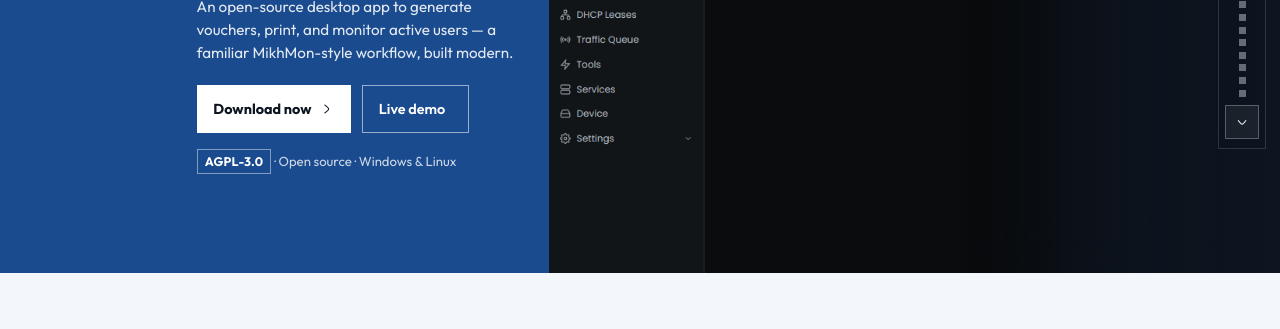
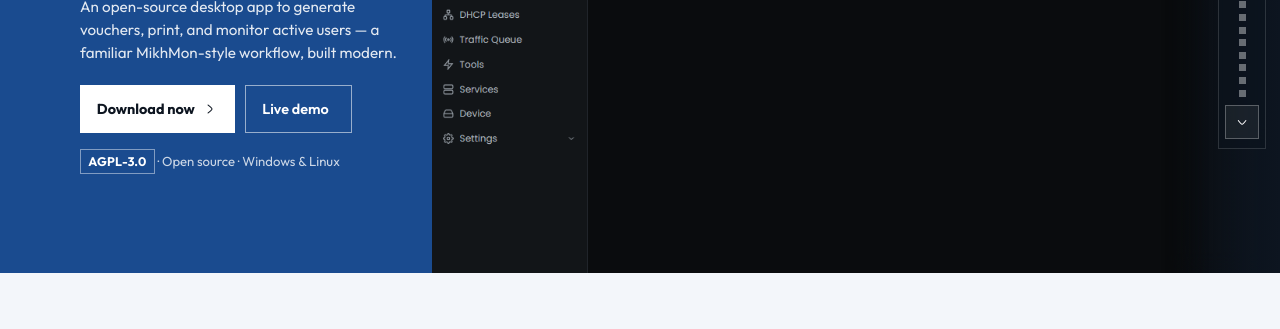
Before and after one commit to nazruldev/mikduck, a plain HTML site: page index.html in a window 1280 px wide. Shown: the part 351-680 px from the top of the page. Drawn offline with Linux system fonts and the light colour scheme; no server answers.

Commit message:
Align jumbotron left with header wrap; narrow right gradient; keep visual full-bleed.
Co-authored-by: Cursor <cursoragent@cursor.com>

```diff
--- a/index.html
+++ b/index.html
@@ -61,7 +61,7 @@
       rel="stylesheet"
     />
     <script src="./theme-boot.js"></script>
-    <link rel="stylesheet" href="./styles.css?v=20260923e" />
+    <link rel="stylesheet" href="./styles.css?v=20260923j" />
 
     <script type="application/ld+json">
 {
@@ -176,6 +176,7 @@
 
     <main id="main">
       <section class="jumbotron" aria-label="mikduck">
+        <div class="jumbotron-gutter" aria-hidden="true"></div>
         <div class="jumbotron-copy">
           <div class="jumbotron-copy-inner">
           <p class="jumbotron-brand">
--- a/styles.css
+++ b/styles.css
@@ -17,6 +17,7 @@
   --font: "Outfit", ui-sans-serif, system-ui, sans-serif;
   --display: "Sora", "Outfit", ui-sans-serif, system-ui, sans-serif;
   --wrap: 1120px;
+  --wrap-pad: 1rem;
   --header-h: 64px;
   --theme-color: #f3f6fa;
 }
@@ -91,8 +92,65 @@ a {
 }
 
 .wrap {
-  width: min(100% - 2rem, var(--wrap));
+  width: min(100% - (var(--wrap-pad) * 2), var(--wrap));
   margin-inline: auto;
+}
+
+/* Jumbotron — left text aligns with header .wrap; right visual full-bleed */
+.jumbotron {
+  display: grid;
+  background: #0d1520;
+  width: 100%;
+  grid-template-columns: var(--wrap-pad) minmax(0, 1fr);
+  grid-template-areas:
+    "gutter copy"
+    "visual visual";
+}
+
+.jumbotron-gutter {
+  grid-area: gutter;
+  background: var(--brand);
+}
+
+.jumbotron-copy {
+  grid-area: copy;
+  display: flex;
+  flex-direction: column;
+  justify-content: center;
+  align-items: flex-start;
+  gap: 0;
+  padding: clamp(1.5rem, 4vw, 2.5rem) var(--wrap-pad) clamp(1.5rem, 4vw, 2.5rem) 0;
+  background: var(--brand);
+  color: #fff;
+  min-height: 0;
+}
+
+.jumbotron-copy-inner {
+  width: 100%;
+  max-width: 22rem;
+  margin-inline: 0;
+}
+
+@media (min-width: 960px) {
+  .jumbotron {
+    /* gutter (= wrap left) | copy | visual → right edge */
+    grid-template-columns:
+      max(var(--wrap-pad), calc((100% - min(100% - (var(--wrap-pad) * 2), var(--wrap))) / 2))
+      minmax(16rem, 22rem)
+      minmax(0, 1fr);
+    grid-template-areas: "gutter copy visual";
+    min-height: 420px;
+    height: min(560px, calc(100svh - var(--header-h) - 1rem));
+    max-height: calc(100svh - var(--header-h) - 0.5rem);
+  }
+
+  .jumbotron-copy {
+    padding: clamp(1.75rem, 3.5vh, 2.75rem) 1.25rem clamp(1.75rem, 3.5vh, 2.75rem) 0;
+  }
+
+  .jumbotron-copy-inner {
+    max-width: min(100%, 22rem);
+  }
 }
 
 /* Header */
@@ -818,58 +876,7 @@ img.dl-os-icon {
   height: 100%;
 }
 
-/* Jumbotron — text ~40%, visual peeks (no oversized dark card) */
-.jumbotron {
-  display: grid;
-  background: #0d1520;
-  width: 100%;
-}
-
-@media (min-width: 960px) {
-  .jumbotron {
-    grid-template-columns: minmax(260px, 0.95fr) minmax(0, 1.25fr);
-    min-height: 420px;
-    height: min(560px, calc(100svh - var(--header-h) - 1rem));
-    max-height: calc(100svh - var(--header-h) - 0.5rem);
-  }
-}
-
-@media (min-width: 1280px) {
-  .jumbotron {
-    grid-template-columns: minmax(300px, 0.9fr) minmax(0, 1.2fr);
-  }
-}
-
-.jumbotron-copy {
-  display: flex;
-  flex-direction: column;
-  justify-content: center;
-  align-items: center;
-  gap: 0;
-  padding: clamp(1.5rem, 4vw, 2.5rem) clamp(1.5rem, 4vw, 2.75rem);
-  background: var(--brand);
-  color: #fff;
-  min-height: 0;
-}
-
-.jumbotron-copy-inner {
-  width: 100%;
-  max-width: 20rem;
-  margin-inline: auto;
-}
-
-@media (min-width: 960px) {
-  .jumbotron-copy {
-    align-items: flex-end;
-    padding-inline: clamp(1.5rem, 3vw, 2.5rem) clamp(1.25rem, 2.5vw, 2rem);
-  }
-
-  .jumbotron-copy-inner {
-    margin-inline: 0;
-    max-width: min(100%, 20rem);
-  }
-}
-
+/* Jumbotron typography / CTA (layout rules live near .wrap) */
 .jumbotron-brand {
   margin: 0 0 1.1rem;
 }
@@ -977,6 +984,7 @@ img.dl-os-icon {
 }
 
 .jumbotron-visual {
+  grid-area: visual;
   position: relative;
   display: block;
   min-height: 220px;
@@ -1065,26 +1073,26 @@ img.dl-os-icon {
   display: none;
 }
 
-/* Gradient overlay on the RIGHT of the shot (blur wash → solid) */
+/* Narrow gradient overlay on the RIGHT of the shot */
 .shot-fade {
   position: absolute;
   top: 0;
   right: 0;
   bottom: 0;
-  width: min(48%, 420px);
+  width: min(18%, 140px);
   z-index: 3;
   pointer-events: none;
   background: linear-gradient(
     90deg,
     rgba(13, 21, 32, 0) 0%,
-    rgba(13, 21, 32, 0.4) 24%,
-    rgba(13, 21, 32, 0.82) 55%,
+    rgba(13, 21, 32, 0.45) 40%,
+    rgba(13, 21, 32, 0.88) 72%,
     #0d1520 100%
   );
-  -webkit-backdrop-filter: blur(20px);
-  backdrop-filter: blur(20px);
-  -webkit-mask-image: linear-gradient(90deg, transparent 0%, #000 32%, #000 100%);
-  mask-image: linear-gradient(90deg, transparent 0%, #000 32%, #000 100%);
+  -webkit-backdrop-filter: blur(12px);
+  backdrop-filter: blur(12px);
+  -webkit-mask-image: linear-gradient(90deg, transparent 0%, #000 40%, #000 100%);
+  mask-image: linear-gradient(90deg, transparent 0%, #000 40%, #000 100%);
 }
 
 .shot-carousel::after {
@@ -1176,13 +1184,13 @@ img.dl-os-icon {
   }
 
   .shot-fade {
-    width: min(46%, 400px);
+    width: min(16%, 130px);
   }
 }
 
 @media (min-width: 1280px) {
   .shot-fade {
-    width: min(44%, 460px);
+    width: min(14%, 150px);
   }
 }
 
@@ -1198,7 +1206,7 @@ img.dl-os-icon {
   }
 
   .shot-fade {
-    width: min(40%, 220px);
+    width: min(22%, 110px);
   }
 
   .shot-carousel-ui {
```
